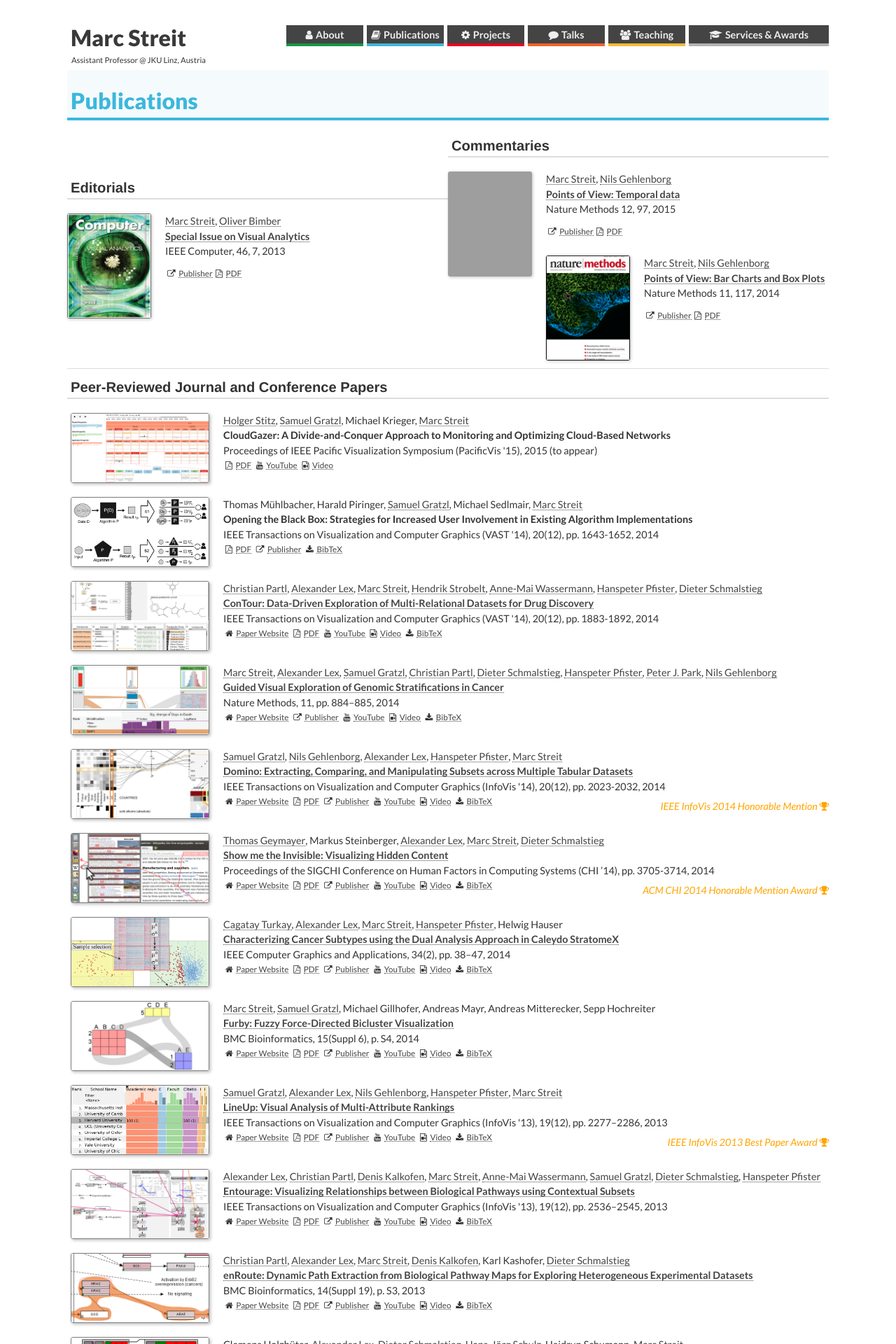
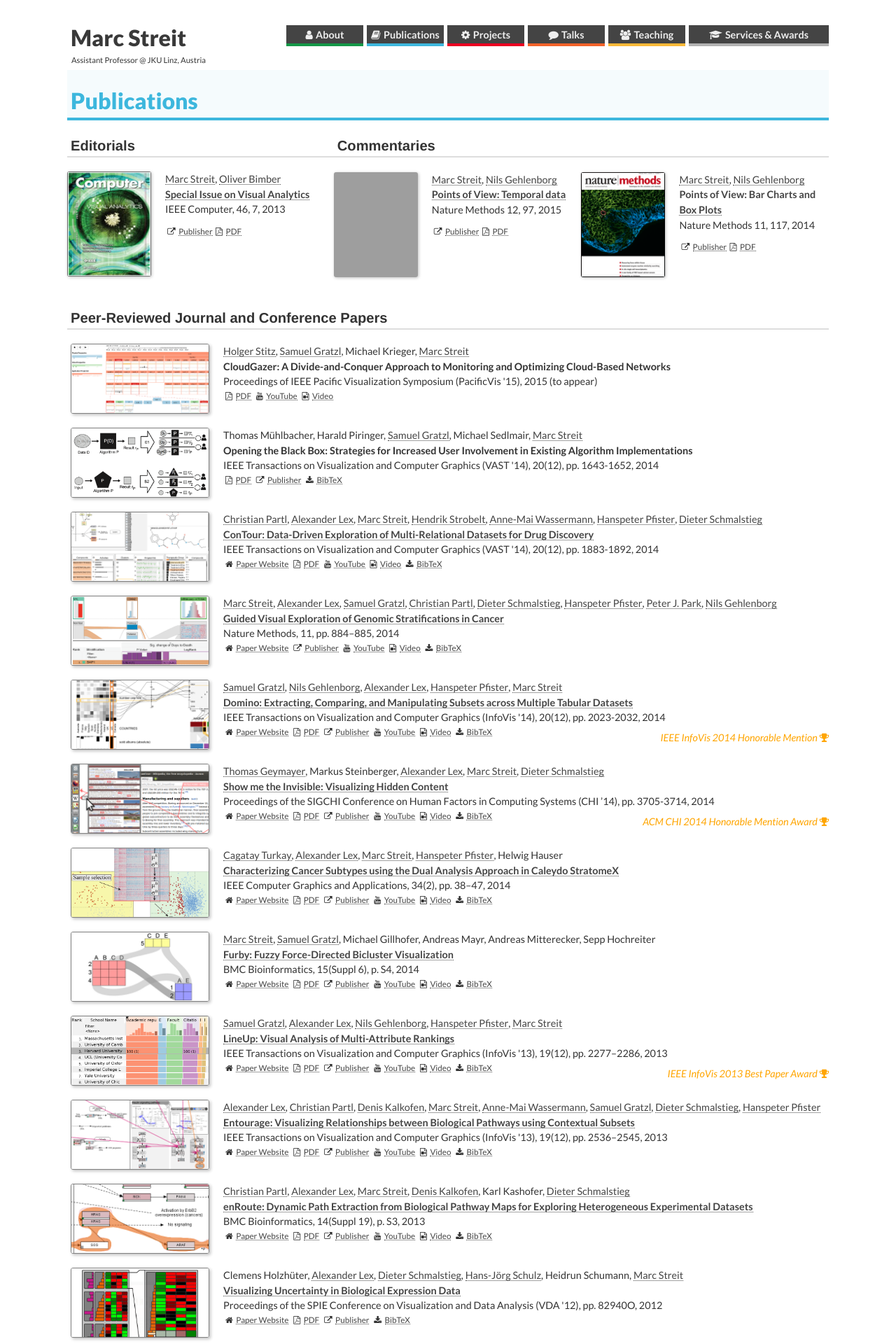
Before and after one commit to mstreit/mstreit.github.io, a Jekyll site: the page built from publications.md, in a window 1280 px wide. Shown: the top 1920 px of the page at 70% size. Built offline with Jekyll 4.4.1, drawn with Linux system fonts in a browser that asks for light colours; nearby versions of some CDN libraries; some web fonts are replaced; grey boxes are pictures that could not be loaded.

Commit message:
fixed layout in publications

```diff
--- a/_layouts/publications.html
+++ b/_layouts/publications.html
@@ -8,7 +8,6 @@ layout: default
 <article class="publications-content">
 
 <p>
-  <br>
 <table>
   <tr>
     <td>
@@ -69,11 +68,14 @@ layout: default
       {% endfor %}
 
     </td>
-    <td>
+    <td style="width:65%">
       <h1>Commentaries</h1>
 
+      <table>
+        <tr>
       {% for publication in site.data.commentaries reversed %}
 
+          <td style="padding-top:0px">
       <div class="paper-list-block">
 
         <a href="http://dx.doi.org/{{ publication.doi }}"><img alt="{{ publication.shortname }} screenshot"
@@ -122,8 +124,11 @@ layout: default
         </p>
 
       </div>
+          </td>
+      {% endfor %}
 
-      {% endfor %}
+        </tr>
+      </table>
 
     </td>
   </tr>
--- a/_sass/base/_tables.scss
+++ b/_sass/base/_tables.scss
@@ -13,12 +13,12 @@ th {
 }
 
 td {
-  border-bottom: 1px solid $base-border-color;
+  //border-bottom: 1px solid $base-border-color;
   padding: ($base-line-height / 2) 0;
 }
 
 tr, td, th {
-  vertical-align: middle;
+  vertical-align: top;
 }
 
 @mixin th-width($col, $width) {
```
